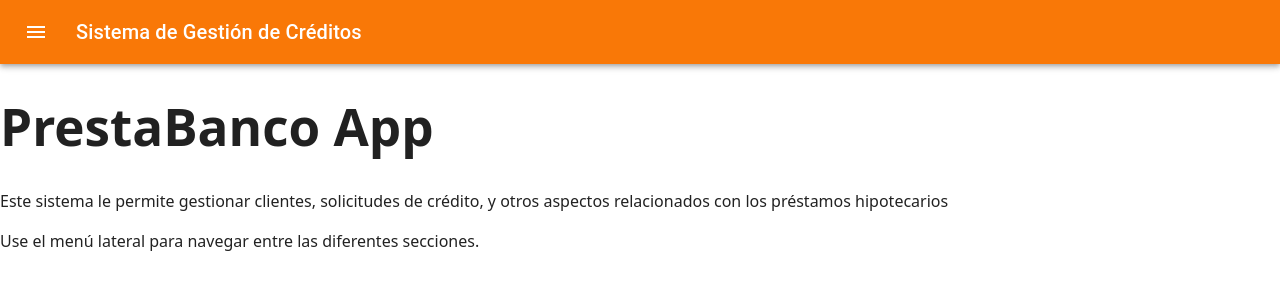
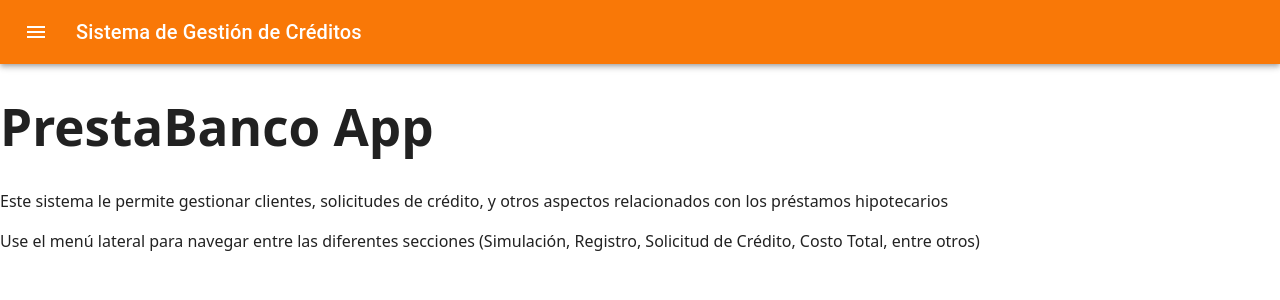
Before and after one commit to reii23/prestabanco-entrega1, a React (Vite) app in the folder front/interface/: page / in a window 1280 px wide. Shown: the top 300 px of the page. Built offline with nearby package versions, Linux system fonts and the light colour scheme.

Commit message:
update home
se actualiza el home

```diff
--- a/front/interface/src/components/Home.jsx
+++ b/front/interface/src/components/Home.jsx
@@ -5,7 +5,8 @@ const Home = () => {
         <div>
             <h1>PrestaBanco App</h1>
             <p>Este sistema le permite gestionar clientes, solicitudes de crédito, y otros aspectos relacionados con los préstamos hipotecarios</p>
-            <p>Use el menú lateral para navegar entre las diferentes secciones.</p>
+            <p>Use el menú lateral para navegar entre las diferentes secciones (Simulación, Registro, Solicitud de Crédito, Costo Total, entre otros)
+            </p>
         </div>
     );
 };
```
